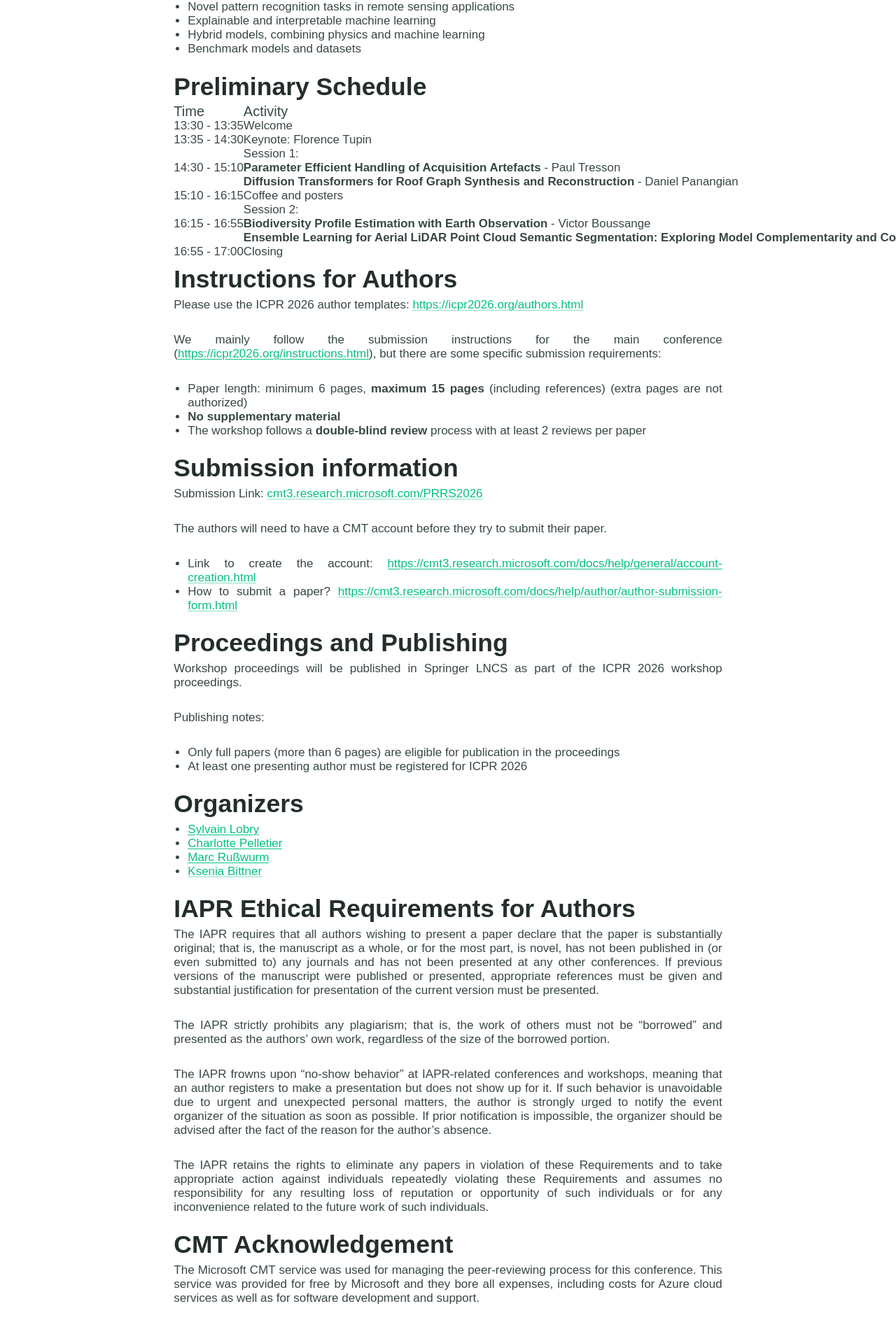
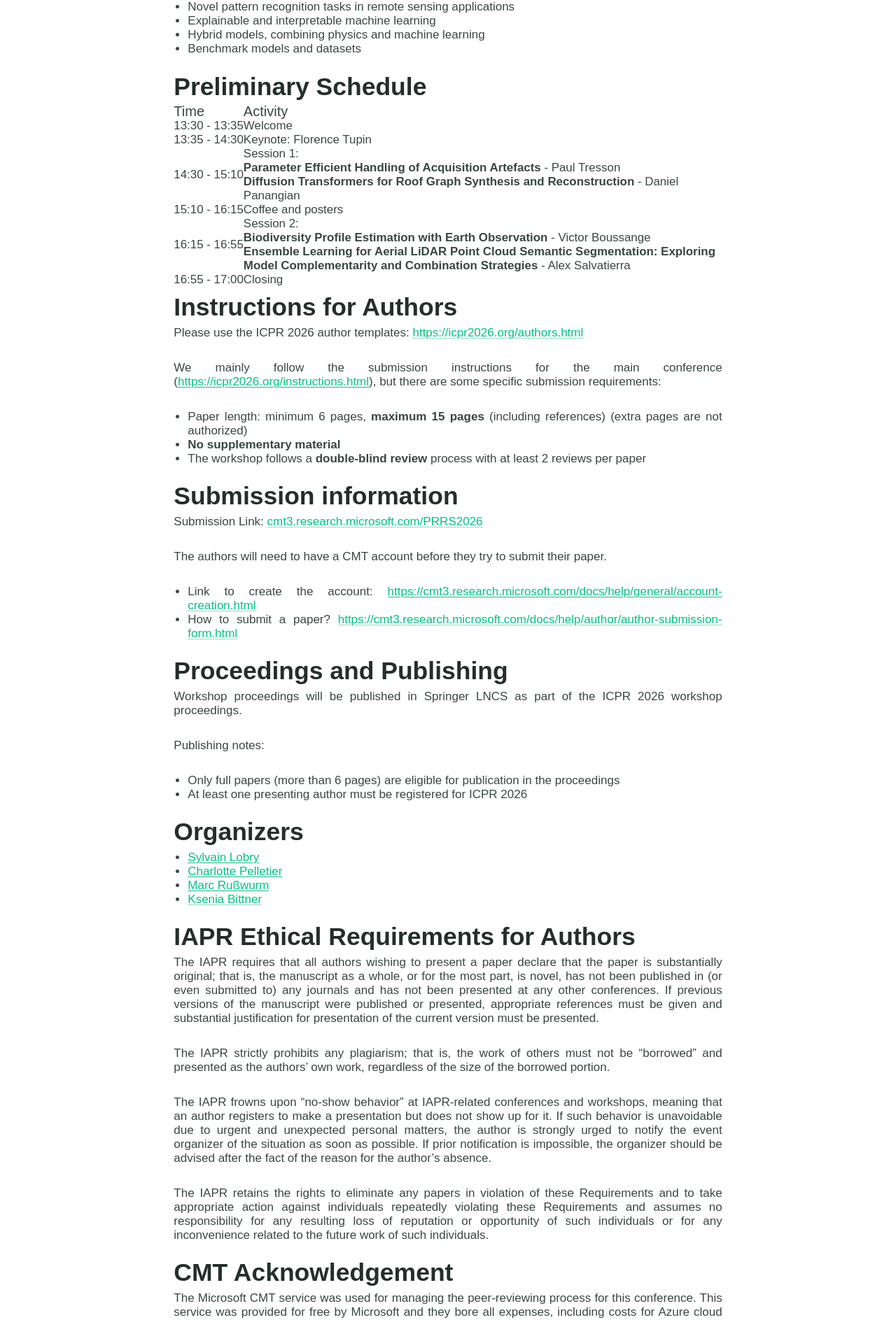
Before and after one commit to IAPR-TC7/iapr-tc7.github.io, a Jekyll site: the page built from prrs2026.md, in a window 1280 px wide. Shown: the part 913-2800 px from the top of the page at 70% size. Built offline with Jekyll 4.4.1, drawn with Linux system fonts in a browser that asks for light colours.

Commit message:
Update prrs2024.html

```diff
--- a/_layouts/prrs2024.html
+++ b/_layouts/prrs2024.html
@@ -7,9 +7,9 @@ layout: default
 <main class="main  container">
 
   <article class="article  article--page  content  typeset">
-<style>
-      .content table th,
-      .content table td {
+    <style>
+      .content table th:first-child,
+      .content table td:first-child {
         white-space: nowrap;
       }
     </style>
```
